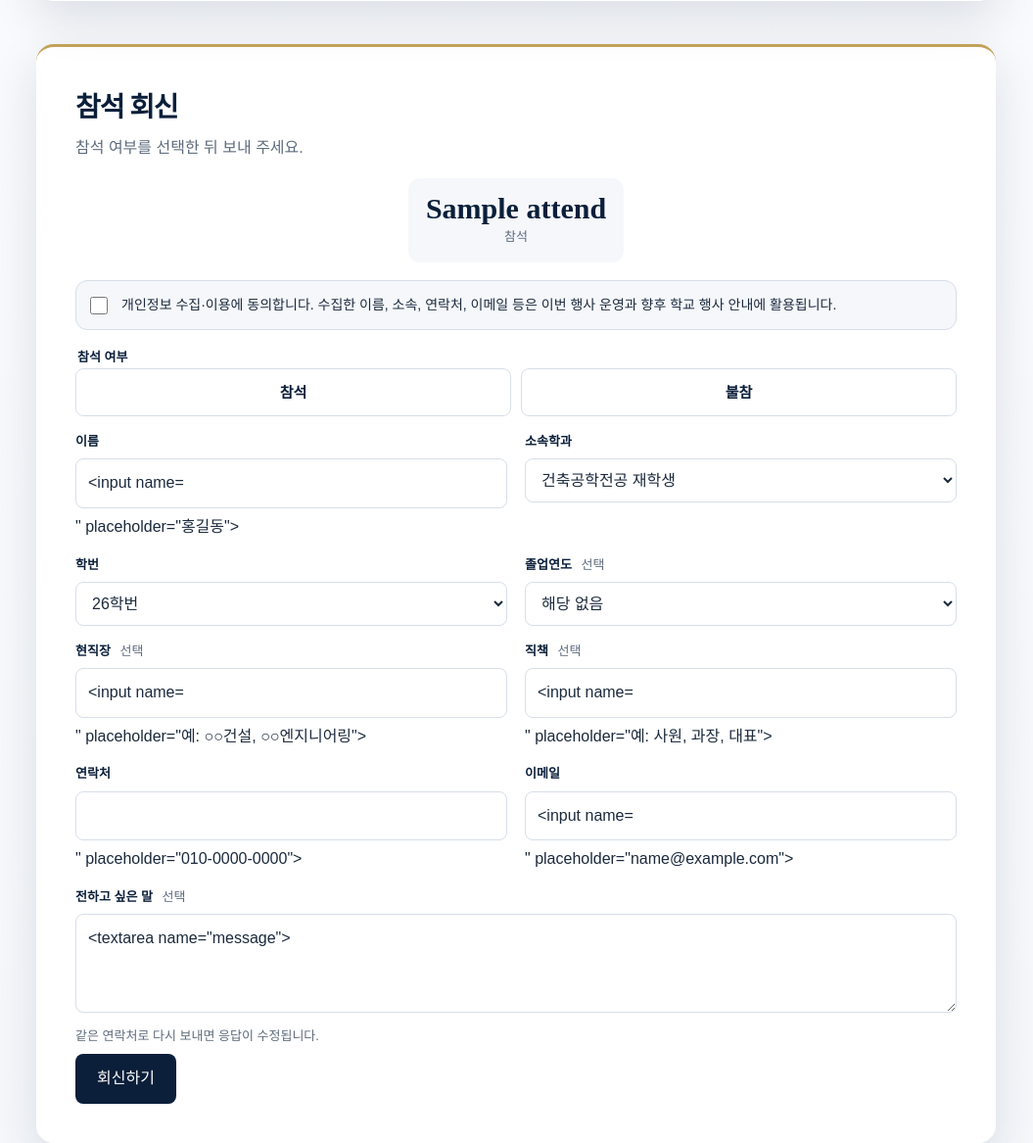
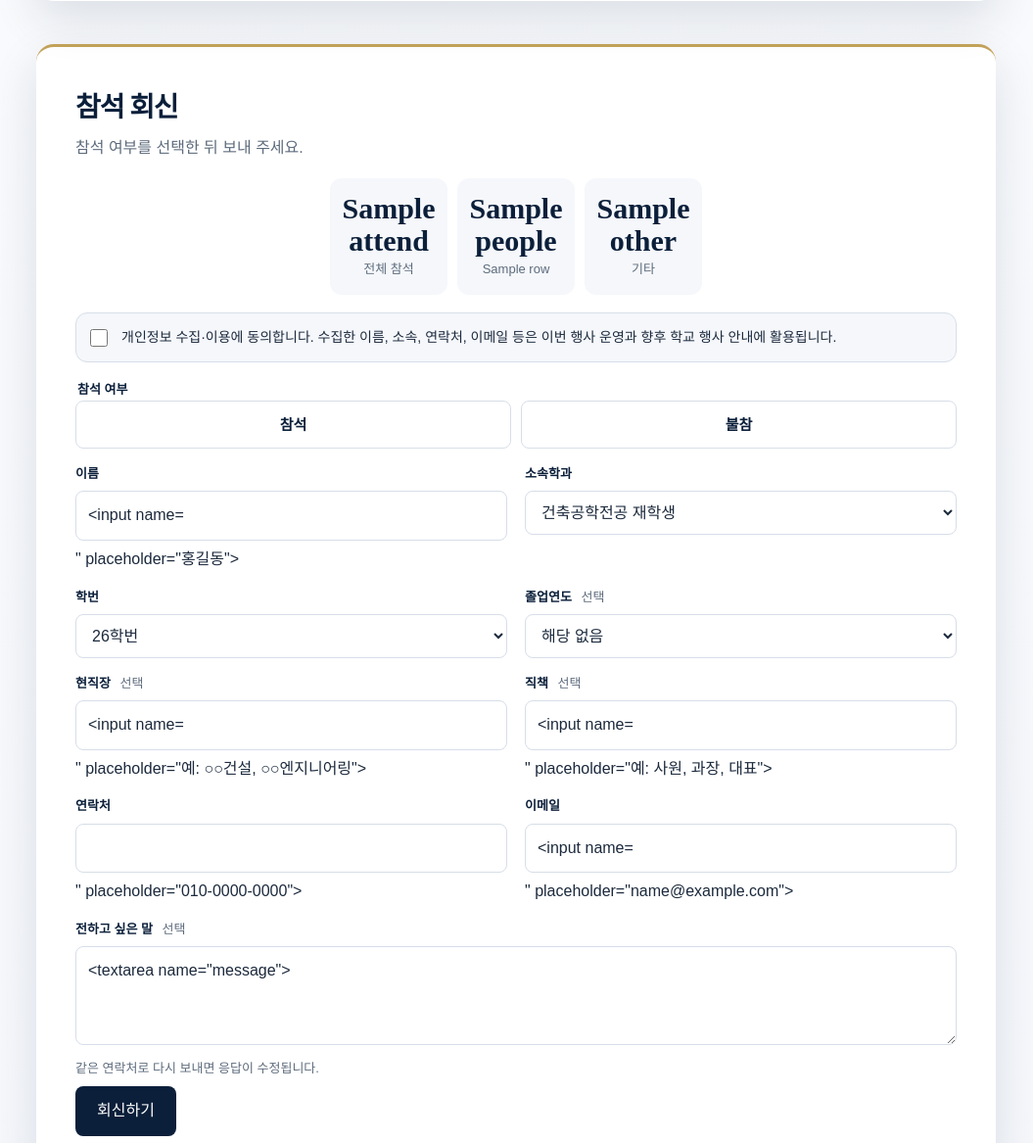
Before and after one commit to kim0930/homecomingday, a Flask app: template templates/index.html in a window 1280 px wide. Shown: the part 1076-2243 px from the top of the page at 98% size, without its empty margins (113-1168 px from the left). Run offline with Flask 3, Linux system fonts and the light colour scheme; the template is opened without the code that fills it: most values are stand-ins (such as "Sample title", 1, 10 or a date in 2020); form fields are guessed from the names that the template uses; some web fonts are replaced.

Commit message:
Show total and per-cohort attendance counts on the RSVP page.

```diff
--- a/app.py
+++ b/app.py
@@ -454,19 +454,44 @@ def list_rsvps():
     return result
 
 
+def parse_student_year(detail):
+    match = re.search(r"(\d{2})학번", detail or "")
+    return match.group(1) if match else ""
+
+
 def attendance_stats():
     with connect() as conn:
         rows = conn.execute(
             "SELECT attendance, COUNT(*) FROM rsvps GROUP BY attendance"
         ).fetchall()
+        details = conn.execute(
+            "SELECT detail FROM rsvps WHERE attendance = 'attend'"
+        ).fetchall()
     counts = {row[0]: row[1] for row in rows}
     attend = counts.get("attend", 0)
     decline = counts.get("decline", 0)
+
+    year_counts = {}
+    other = 0
+    for (detail,) in details:
+        year = parse_student_year(detail)
+        if year in STUDENT_YEARS:
+            year_counts[year] = year_counts.get(year, 0) + 1
+        else:
+            other += 1
+
+    by_year = [
+        {"year": year, "label": STUDENT_YEARS[year], "people": year_counts[year]}
+        for year in STUDENT_YEARS
+        if year in year_counts
+    ]
     return {
         "attend": attend,
         "decline": decline,
         "headcount": attend,
         "total": attend + decline,
+        "by_year": by_year,
+        "other": other,
     }
 
 
--- a/static/styles.css
+++ b/static/styles.css
@@ -396,7 +396,7 @@ h1 {
 
 .tally {
   display: grid;
-  grid-template-columns: minmax(140px, 220px);
+  grid-template-columns: repeat(auto-fit, minmax(100px, 120px));
   gap: 10px;
   justify-content: center;
   margin: 0 0 18px;
--- a/templates/index.html
+++ b/templates/index.html
@@ -149,7 +149,13 @@
         </div>
 
         <ul class="tally" aria-label="현재 참석 집계">
-          <li><strong>{{ stats.attend }}</strong><span>참석</span></li>
+          <li><strong>{{ stats.attend }}</strong><span>전체 참석</span></li>
+          {% for row in stats.by_year %}
+          <li><strong>{{ row.people }}</strong><span>{{ row.label }}</span></li>
+          {% endfor %}
+          {% if stats.other %}
+          <li><strong>{{ stats.other }}</strong><span>기타</span></li>
+          {% endif %}
         </ul>
 
         {% if flash %}
```
Also changed, not shown: templates/admin.html (+7 -1 lines).
